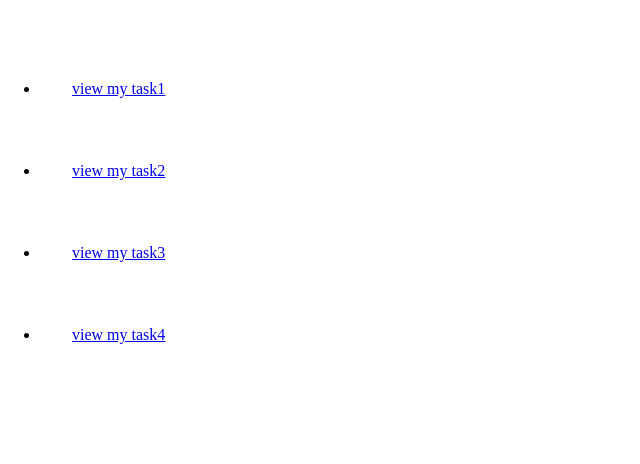
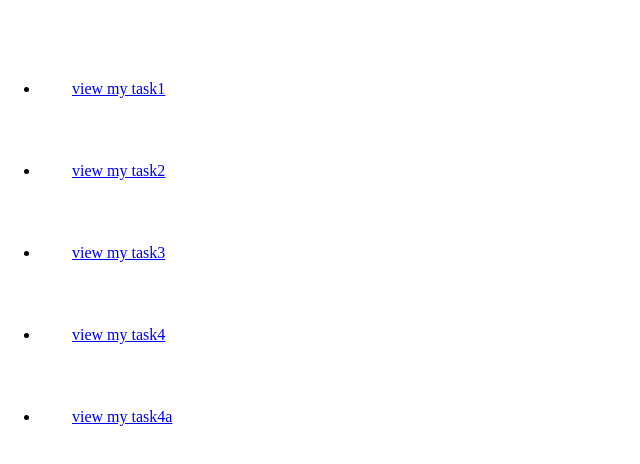
Before and after one commit to sxosh2010/RedAndGreen, a plain HTML site: page index.html in a window 1280 px wide. Shown: the whole page, without its empty margins (0-640 px from the left). Drawn offline with Linux system fonts and the light colour scheme.

Commit message:
index.html

```diff
--- a/index.html
+++ b/index.html
@@ -26,6 +26,8 @@ background-image: url('kayo.jpg');
 <li><a href="Task2.html">view my task2</a></li>
 <li><a href="task3.html">view my task3</a></li>
 <li><a href="task4.html">view my task4</a></li>
+<li><a href="task4a.html">view my task4a</a></li>
+
 
 </ul>
 </body>
```
